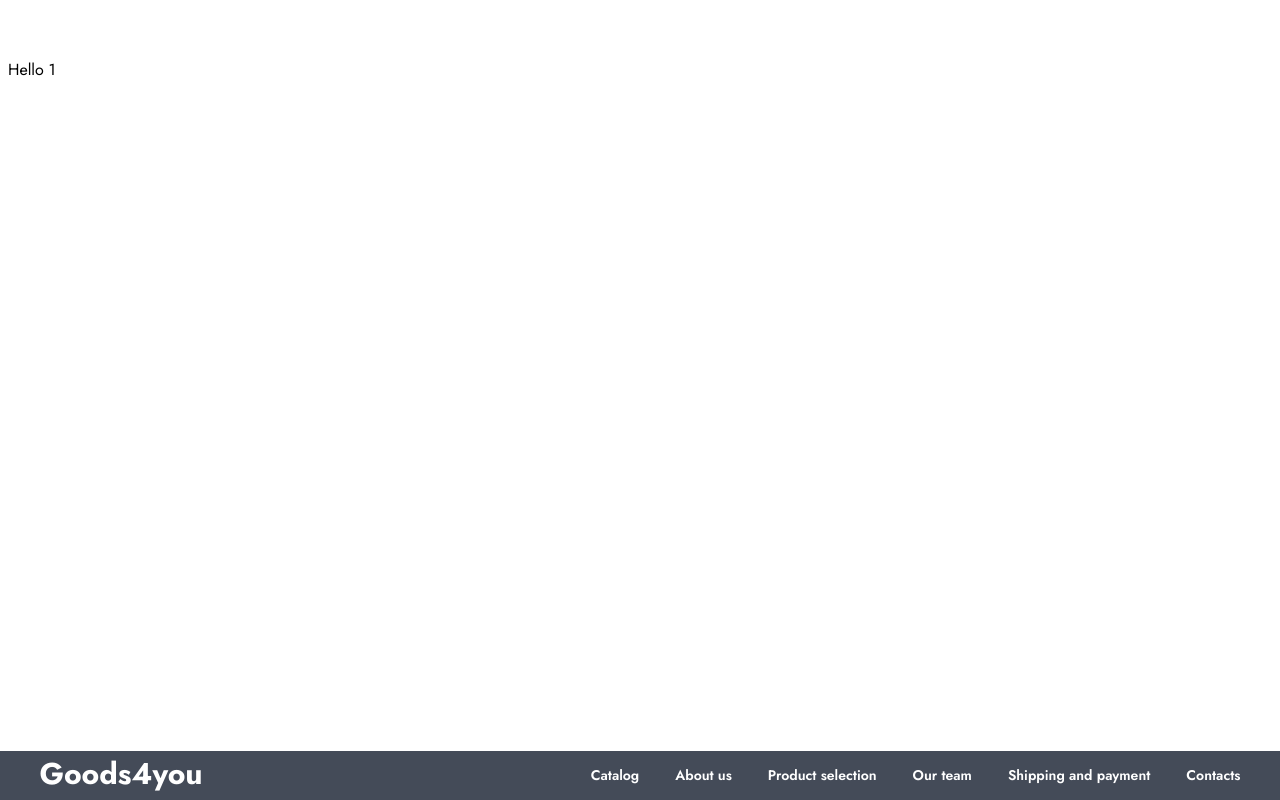
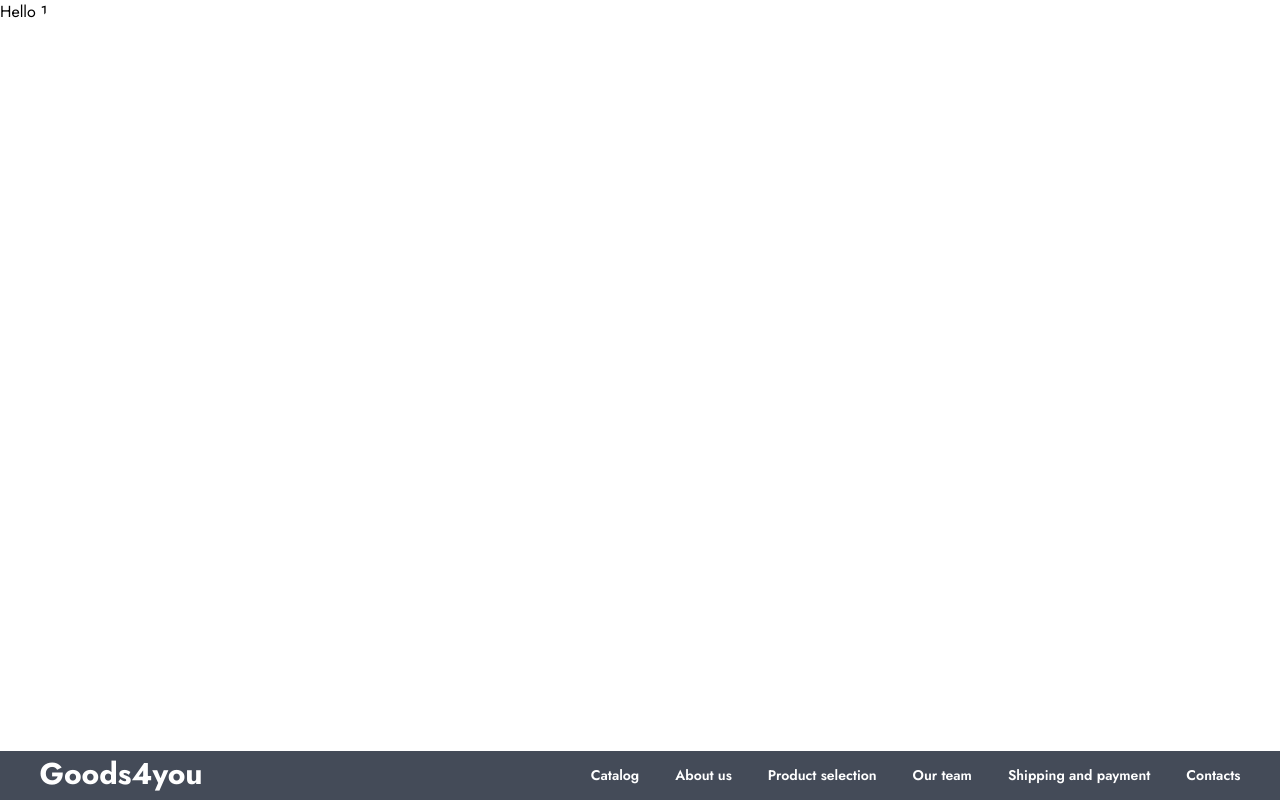
Before and after one commit to Rus7Iv/catalog-t1, a React (Vite) app: page / in a window 1280 px wide. Built offline with nearby package versions, Linux system fonts and the light colour scheme.

Commit message:
change header & footer positions

```diff
--- a/src/components/Footer/Footer.styles.css
+++ b/src/components/Footer/Footer.styles.css
@@ -1,9 +1,9 @@
-.footer {
+footer {
   display: flex;
   justify-content: center;
   align-items: center;
   background-color: #444B58;
-  position: fixed;
+  position: absolute;
   left: 0;
   bottom: 0;
   width: 100%;
--- a/src/components/Footer/Footer.tsx
+++ b/src/components/Footer/Footer.tsx
@@ -3,9 +3,9 @@ import { FOOTER_LINKS } from './types/footerLinks'
 import './Footer.styles.css'
 
 const Footer = () => (
-  <div className='footer'>
+  <footer>
     <Navigation navLinks={FOOTER_LINKS} />
-  </div>
+  </footer>
 )
 
 export default Footer
--- a/src/components/Header/Header.styles.css
+++ b/src/components/Header/Header.styles.css
@@ -1,8 +1,10 @@
-.header {
+header {
   display: flex;
   justify-content: center;
 }
 
 .header-container {
+  position: absolute;
   border-bottom: 1px solid rgba(255, 255, 255, 0.5);
+  z-index: 10;
 }
--- a/src/components/Header/Header.tsx
+++ b/src/components/Header/Header.tsx
@@ -3,11 +3,11 @@ import { HEADER_LINKS } from './types/headerLinks'
 import './Header.styles.css'
 
 const Header = () => (
-  <div className='header'>
+  <header className='header'>
     <div className='header-container'>
       <Navigation navLinks={HEADER_LINKS} />
     </div>
-  </div>
+  </header>
 )
 
 export default Header
--- a/src/index.css
+++ b/src/index.css
@@ -9,3 +9,9 @@
   -webkit-font-smoothing: antialiased;
   -moz-osx-font-smoothing: grayscale;
 }
+
+body {
+  position: relative;
+  min-height: 100vh;
+  margin: 0;
+}
```
